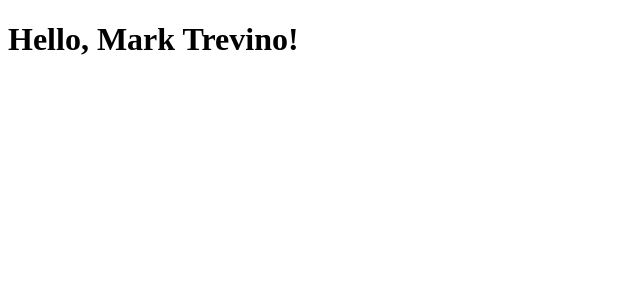
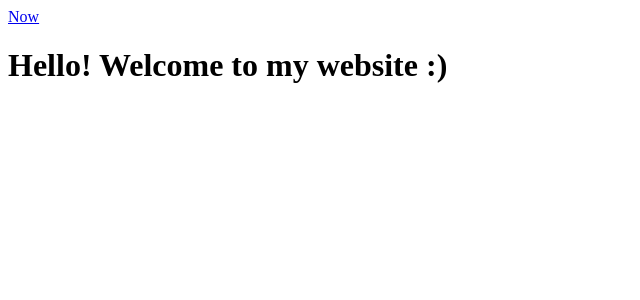
Before and after one commit to matrev/personal-website, a Next.js app: page / in a window 1280 px wide. Shown: the top 300 px of the page, without its empty margins (0-640 px from the left). Built offline with nearby package versions, Linux system fonts and the light colour scheme.

Commit message:
updating the home and now pages

```diff
--- a/package.json
+++ b/package.json
@@ -16,14 +16,11 @@
     "next": "^15.4.5",
     "react": "^19.1.1",
     "react-dom": "^19.1.1",
-    "react-scripts": "5.0.1",
     "typescript": "^4.9.5",
     "web-vitals": "^2.1.4"
   },
   "scripts": {
     "deploy": "next build & gh-pages -d build",
-    "test": "react-scripts test",
-    "eject": "react-scripts eject",
     "dev": "next dev",
     "build": "next build",
     "start": "next start",
--- a/src/app/layout.tsx
+++ b/src/app/layout.tsx
@@ -1,3 +1,5 @@
+import Header from 'components/header'
+
 export default function RootLayout({
   children,
 }: {
@@ -5,7 +7,9 @@ export default function RootLayout({
 }) {
   return (
     <html lang="en">
-      <body>{children}</body>
+      <body>
+        {children}
+      </body>
     </html>
   )
 }
--- a/src/app/page.tsx
+++ b/src/app/page.tsx
@@ -1,3 +1,8 @@
+import Header from "components/header"
+
 export default function Page() {
-  return <h1>Hello, Mark Trevino!</h1>
+  return <>
+    <Header pageTitle="Home"/>
+    <h1>Hello! Welcome to my website :)</h1>
+  </>
 }
--- /dev/null
+++ b/src/components/header.tsx
@@ -0,0 +1,12 @@
+import Link from 'next/link'
+
+type HeaderProps = {
+  pageTitle: string;
+};
+
+export default function Header({ pageTitle }: HeaderProps) {
+  return <nav>
+    {pageTitle !== "Now" && <Link href="/now">Now</Link>}
+    {pageTitle !== "Home" && <Link href="/">Home</Link>}
+  </nav>
+}
```
Also changed, not shown: src/app/now/page.tsx (added, +8 -0 lines), next.config.ts (renamed from next.config.tsx).
